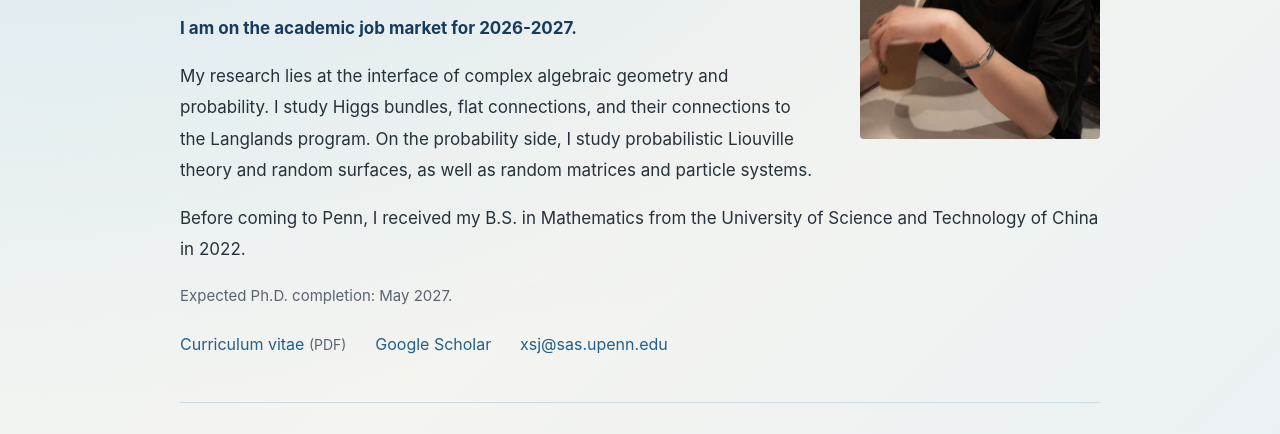
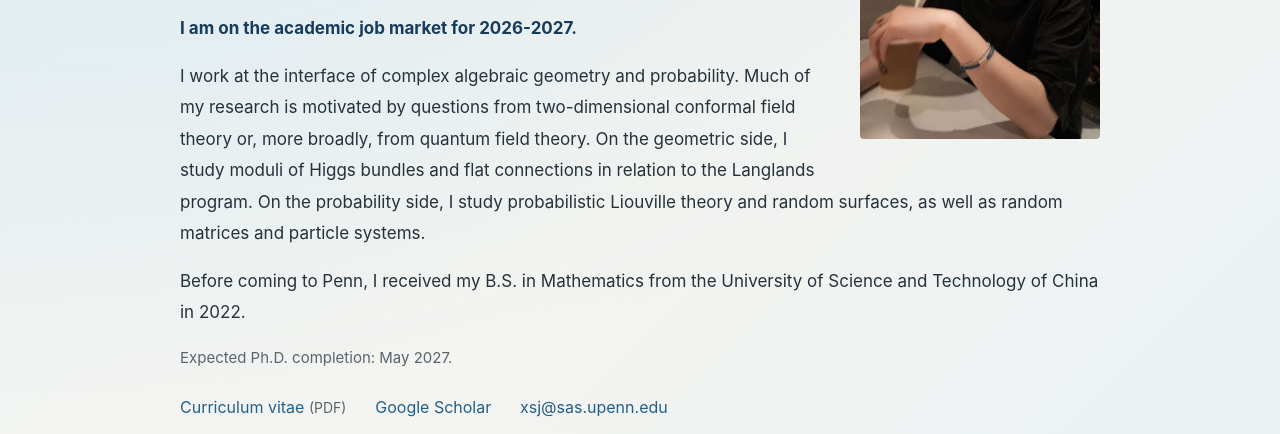
Before and after one commit to SJXU12/sjxu12.github.io, a plain HTML site: page index.html in a window 1280 px wide. Shown: the part 335-769 px from the top of the page. Drawn offline with Linux system fonts and the light colour scheme.

Commit message:
Update the homepage research introduction
Updated research description to clarify focus areas and motivations.

```diff
--- a/index.html
+++ b/index.html
@@ -121,7 +121,7 @@
         <div class="intro-copy">
           <p class="lead">I am a Ph.D. student in the <a href="https://www.math.upenn.edu/">Department of Mathematics</a> at the University of Pennsylvania, where I work with <a href="https://www2.math.upenn.edu/~tpantev/">Tony Pantev</a> and <a href="http://faculty.bicmr.pku.edu.cn/~xinsun/">Xin Sun</a>.</p>
           <p class="job-market"><strong>I am on the academic job market for 2026-2027.</strong></p>
-          <p>My research lies at the interface of complex algebraic geometry and probability. I study Higgs bundles, flat connections, and their connections to the Langlands program. On the probability side, I study probabilistic Liouville theory and random surfaces, as well as random matrices and particle systems.</p>
+          <p>I work at the interface of complex algebraic geometry and probability. Much of my research is motivated by questions from two-dimensional conformal field theory or, more broadly, from quantum field theory. On the geometric side, I study moduli of Higgs bundles and flat connections in relation to the Langlands program. On the probability side, I study probabilistic Liouville theory and random surfaces, as well as random matrices and particle systems.</p>
           <p>Before coming to Penn, I received my B.S. in Mathematics from the University of Science and Technology of China in 2022.</p>
           <p class="degree-note">Expected Ph.D. completion: May 2027.</p>
         </div>
```
